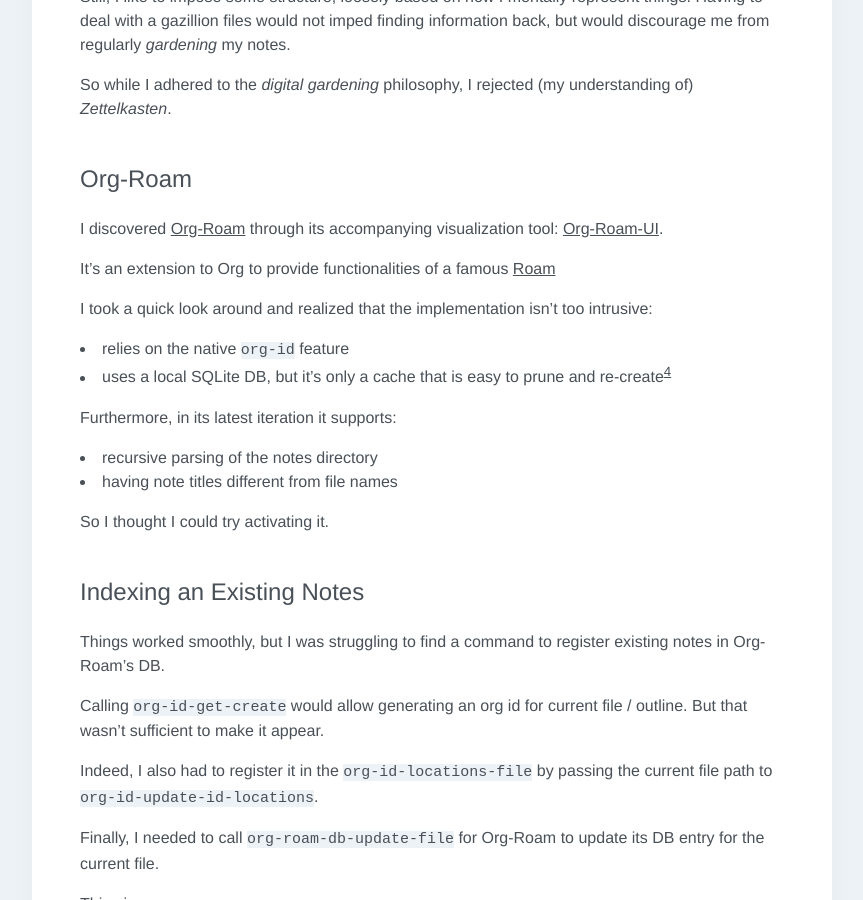
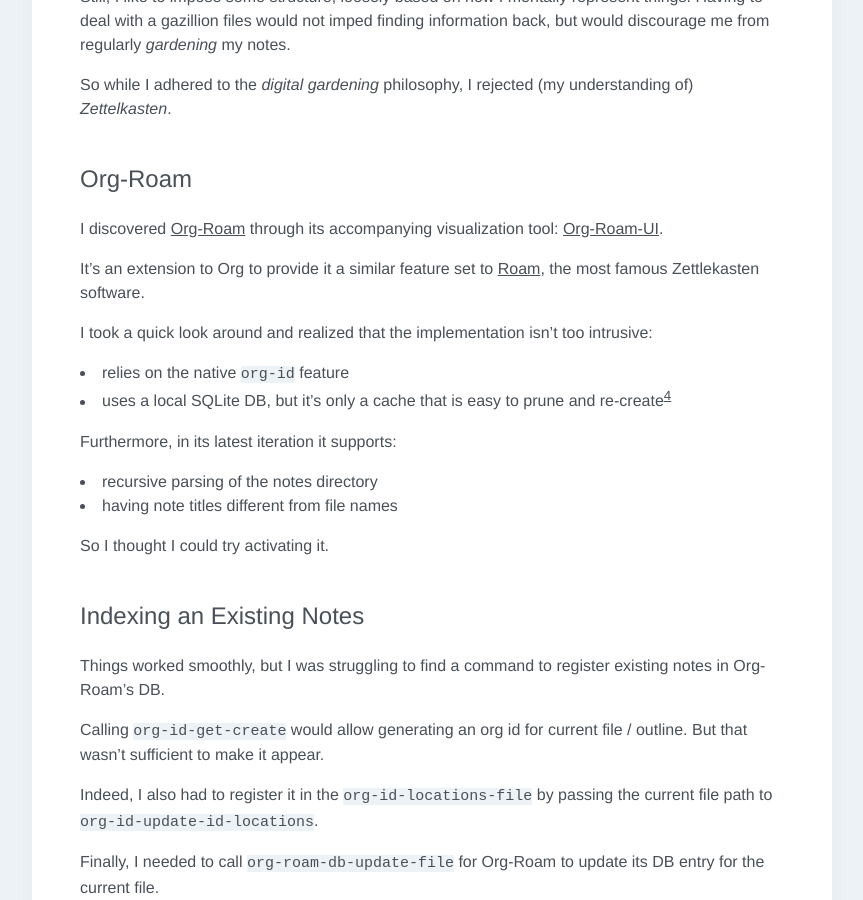
Before and after one commit to p3r7/blog, a Jekyll site: the page built from _posts/2021-09-15-org-roam.md, in a window 1280 px wide and 900 px high, scrolled down 1667 px. Shown: the whole window, without its empty margins (208-1071 px from the left). Built offline with Jekyll 4.4.1, drawn with Linux system fonts in a browser that asks for light colours; some web fonts are replaced.

Commit message:
Finish sentence

```diff
--- a/_posts/2021-09-15-org-roam.md
+++ b/_posts/2021-09-15-org-roam.md
@@ -51,7 +51,7 @@
 
 I discovered [Org-Roam](https://github.com/org-roam/org-roam) through its accompanying visualization tool: [Org-Roam-UI](https://github.com/org-roam/org-roam-ui).
 
-It's an extension to Org to provide functionalities of a famous [Roam](https://roamresearch.com/)
+It's an extension to Org to provide it a similar feature set to [Roam](https://roamresearch.com/), the most famous Zettlekasten software.
 
 I took a quick look around and realized that the implementation isn't too intrusive:
 - relies on the native `org-id` feature
```
